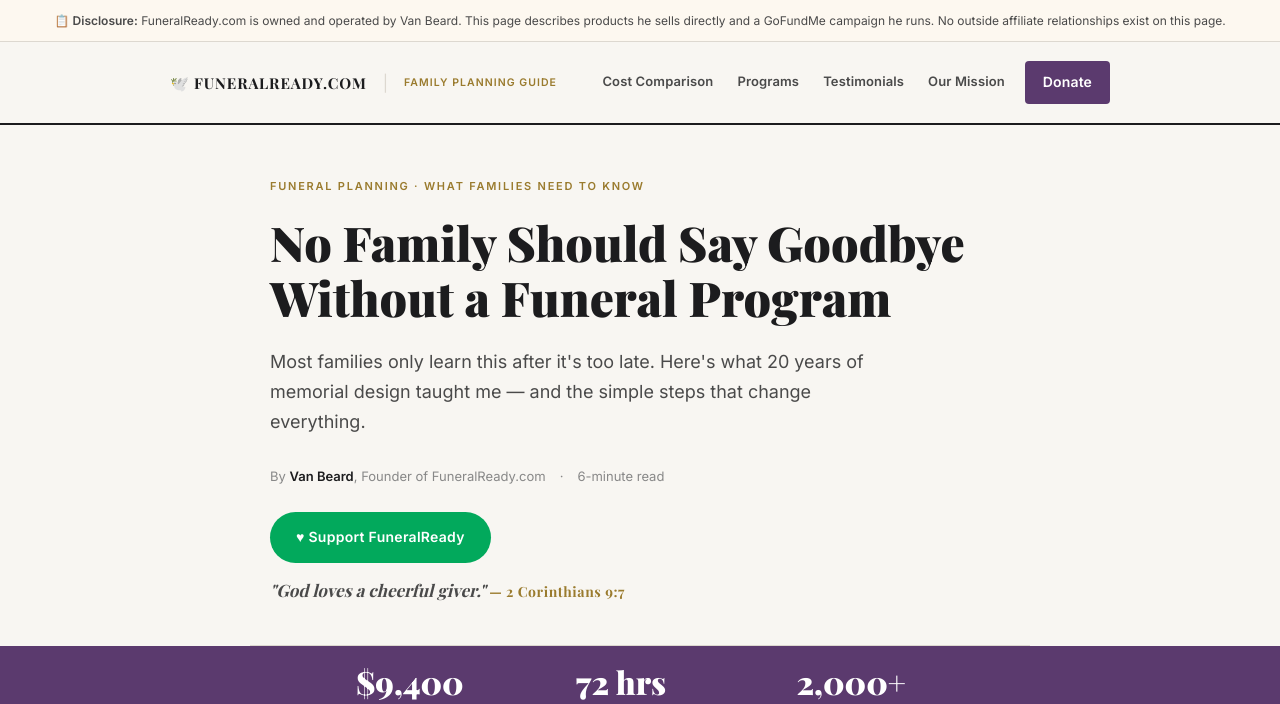
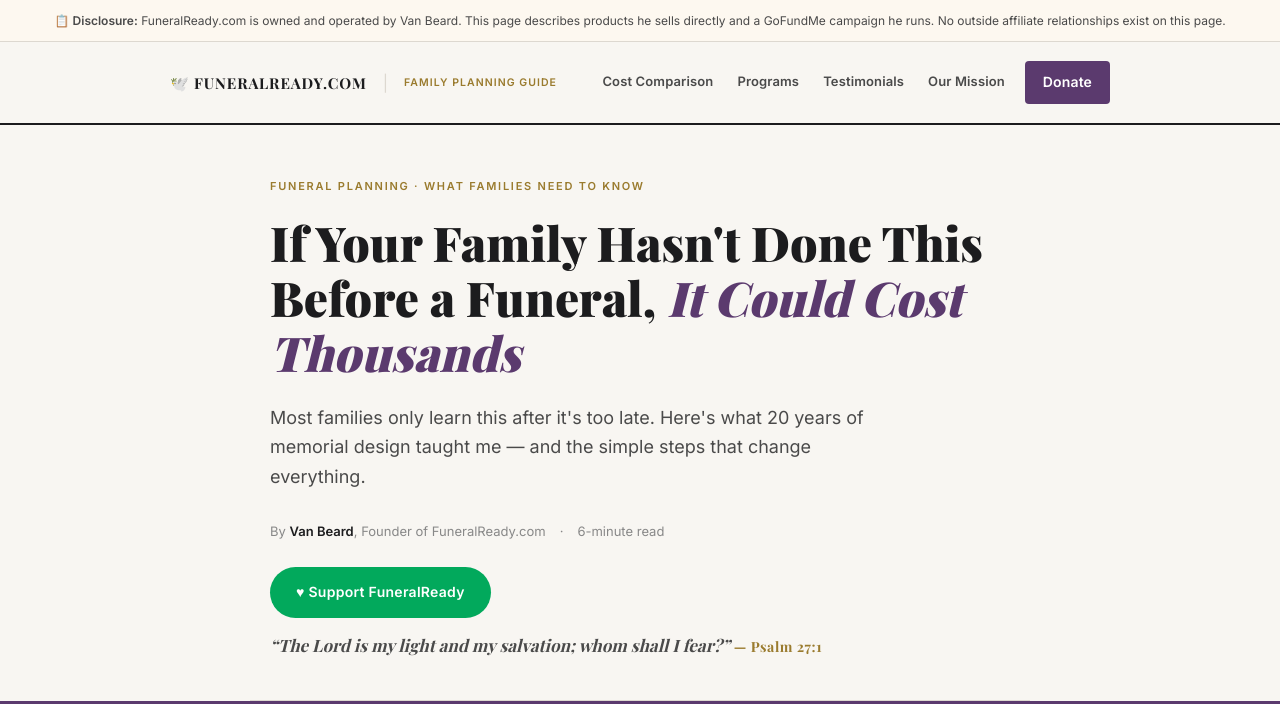
Before and after one commit to speedyhypnosis/funeralready-advertorial, a plain HTML site: page index.html in a window 1280 px wide. Shown: the top 704 px of the page. Drawn offline with nearby package versions, Linux system fonts and the light colour scheme; no server answers; a web font is replaced by a local one.

Commit message:
Add files via upload

```diff
--- a/index.html
+++ b/index.html
@@ -4,7 +4,7 @@
   <meta property="og:type" content="website" />
   <meta property="og:title" content="If Your Family Hasn't Done This Before a Funeral, It Could Cost Thousands" />
   <meta property="og:description" content="Four professionally designed, print-ready memorial programs. One free. Three at $47 each. Instant download. No family should say goodbye without a program." />
-  <meta property="og:image" content="https://funeralready.com/images/funeralready-preview.png" />
+  <meta property="og:image" content="funeralready-preview.png" />
   <meta property="og:url" content="https://funeralready.com/" />
   <link rel="canonical" href="https://funeralready.com/" />
   <link rel="icon" type="image/png" href="/favicon-96x96.png" sizes="96x96" />
@@ -13,13 +13,13 @@
   <link rel="apple-touch-icon" sizes="180x180" href="/apple-touch-icon.png" />
   <meta name="apple-mobile-web-app-title" content="FuneralReady" />
   <link rel="manifest" href="/site.webmanifest" />
+  <link rel="apple-touch-icon" sizes="180x180" href="images/apple-touch-icon.png">
   <link rel="icon" type="image/png" sizes="192x192" href="images/android-chrome-192x192.png">
   <link rel="icon" type="image/png" sizes="512x512" href="images/android-chrome-512x512.png">
   <meta name="twitter:card" content="summary_large_image" />
   <meta charset="UTF-8" />
   <meta name="viewport" content="width=device-width, initial-scale=1.0" />
-  <meta name="google-site-verification" content="bd1Q3qWNczIOuKOykep6mgEV-9eoxMK6kZu3Mz0ojQg" />
-  <title>Done-For-You Funeral Programs | Instant Download | FuneralReady.com</title>
+  <title>No Family Should Say Goodbye Without a Program | FuneralReady</title>
   <meta name="description" content="Done-for-you funeral programs from FuneralReady.com — one free for families in need, three at $47. Instant download. 20+ years of memorial design experience.">
   <link href="https://fonts.googleapis.com/css2?family=Playfair+Display:ital,wght@0,700;0,900;1,700&family=Inter:wght@400;500;600&display=swap" rel="stylesheet" />
   <style>
@@ -595,7 +595,7 @@
   "@type": "Article",
   "headline": "If Your Family Hasn't Done This Before a Funeral, It Could Cost Thousands",
   "description": "Four professionally designed, print-ready memorial programs. One free. Three at $47 each. Instant download. No family should say goodbye without a program.",
-  "image": "https://funeralready.com/images/funeralready-preview.png",
+  "image": "https://funeralready.com/funeralready-preview.png",
   "author": {
     "@type": "Person",
     "name": "Van Beard",
@@ -606,7 +606,7 @@
     "name": "FuneralReady.com",
     "logo": {
       "@type": "ImageObject",
-      "url": "https://funeralready.com/images/funeralready-preview.png"
+      "url": "https://funeralready.com/funeralready-preview.png"
     }
   },
   "mainEntityOfPage": {
@@ -629,7 +629,7 @@
         "@type": "Product",
         "name": "Forever in Our Hearts",
         "description": "Complete, print-ready memorial program. Design, scripture, and tribute text all included. Nothing to edit, download and print immediately.",
-        "image": "https://funeralready.com/images/funeralready-preview.png",
+        "image": "https://funeralready.com/funeralready-preview.png",
         "url": "https://ko-fi.com/s/b12810569d",
         "offers": {
           "@type": "Offer",
@@ -647,7 +647,7 @@
         "@type": "Product",
         "name": "In Loving Memory",
         "description": "Complete, print-ready one-page memorial program. Professional design, scripture, and text all included.",
-        "image": "https://funeralready.com/images/funeralready-preview.png",
+        "image": "https://funeralready.com/funeralready-preview.png",
         "url": "https://ko-fi.com/s/9d491916eb",
         "offers": {
           "@type": "Offer",
@@ -665,7 +665,7 @@
         "@type": "Product",
         "name": "A Life Well Lived",
         "description": "Complete, print-ready one-page memorial program. Warm, dignified design with tribute text included.",
-        "image": "https://funeralready.com/images/funeralready-preview.png",
+        "image": "https://funeralready.com/funeralready-preview.png",
         "url": "https://ko-fi.com/s/15bd891e77",
         "offers": {
           "@type": "Offer",
@@ -683,7 +683,7 @@
         "@type": "Product",
         "name": "Celebrating a Life",
         "description": "Complete, print-ready one-page memorial program. Joyful, uplifting design with tribute text included.",
-        "image": "https://funeralready.com/images/funeralready-preview.png",
+        "image": "https://funeralready.com/funeralready-preview.png",
         "url": "https://ko-fi.com/s/0af85f033b",
         "offers": {
           "@type": "Offer",
@@ -743,7 +743,7 @@
 <!-- HERO -->
 <header class="hero" id="top">
   <p class="hero-eyebrow">Funeral Planning · What Families Need to Know</p>
-  <h1>No Family Should Say Goodbye Without a Funeral Program</h1>
+  <h1>If Your Family Hasn't Done This Before a Funeral, <em>It Could Cost Thousands</em></h1>
   <p class="hero-deck">Most families only learn this after it's too late. Here's what 20 years of memorial design taught me — and the simple steps that change everything.</p>
   <div class="hero-meta">
     <span>By <strong>Van Beard</strong>, Founder of FuneralReady.com</span>
@@ -751,7 +751,74 @@
     <span>6-minute read</span>
   </div>
   <a class="hero-pill-cta" href="https://www.gofundme.com/f/funeralready" target="_blank">♥ Support FuneralReady</a>
-  <p class="hero-scripture">"God loves a cheerful giver." <cite>— 2 Corinthians 9:7</cite></p>
+  <p class="hero-scripture" id="daily-verse"></p>
+  <script>
+    var verses = [
+      {text: "\u201cGod loves a cheerful giver.\u201d", ref: "2 Corinthians 9:7"},
+      {text: "\u201cThe Lord is my shepherd; I shall not want.\u201d", ref: "Psalm 23:1"},
+      {text: "\u201cBlessed are those who mourn, for they shall be comforted.\u201d", ref: "Matthew 5:4"},
+      {text: "\u201cHe heals the brokenhearted and binds up their wounds.\u201d", ref: "Psalm 147:3"},
+      {text: "\u201cI am the resurrection and the life. Whoever believes in me, though he die, yet shall he live.\u201d", ref: "John 11:25"},
+      {text: "\u201cPeace I leave with you; my peace I give to you.\u201d", ref: "John 14:27"},
+      {text: "\u201cThe Lord is close to the brokenhearted and saves those who are crushed in spirit.\u201d", ref: "Psalm 34:18"},
+      {text: "\u201cDo not let your hearts be troubled. You believe in God; believe also in me.\u201d", ref: "John 14:1"},
+      {text: "\u201cFor everything there is a season, and a time for every matter under heaven.\u201d", ref: "Ecclesiastes 3:1"},
+      {text: "\u201cA time to weep, and a time to laugh; a time to mourn, and a time to dance.\u201d", ref: "Ecclesiastes 3:4"},
+      {text: "\u201cCome to me, all who labor and are heavy laden, and I will give you rest.\u201d", ref: "Matthew 11:28"},
+      {text: "\u201cEven though I walk through the valley of the shadow of death, I will fear no evil, for you are with me.\u201d", ref: "Psalm 23:4"},
+      {text: "\u201cFor I know the plans I have for you, declares the Lord, plans for welfare and not for evil, to give you a future and a hope.\u201d", ref: "Jeremiah 29:11"},
+      {text: "\u201cThe Lord himself goes before you and will be with you; he will never leave you nor forsake you.\u201d", ref: "Deuteronomy 31:8"},
+      {text: "\u201cGrief is the price we pay for love.\u201d\u2014 and love is a gift from God.", ref: "1 John 4:8"},
+      {text: "\u201cCast your burden on the Lord, and he will sustain you.\u201d", ref: "Psalm 55:22"},
+      {text: "\u201cHe will wipe away every tear from their eyes, and death shall be no more.\u201d", ref: "Revelation 21:4"},
+      {text: "\u201cFor God so loved the world, that he gave his only Son, that whoever believes in him should not perish but have eternal life.\u201d", ref: "John 3:16"},
+      {text: "\u201cThe Lord is my light and my salvation; whom shall I fear?\u201d", ref: "Psalm 27:1"},
+      {text: "\u201cI can do all things through him who strengthens me.\u201d", ref: "Philippians 4:13"},
+      {text: "\u201cAnd we know that for those who love God all things work together for good.\u201d", ref: "Romans 8:28"},
+      {text: "\u201cMourning may last for the night, but joy comes in the morning.\u201d", ref: "Psalm 30:5"},
+      {text: "\u201cDo not fear, for I am with you; do not be afraid, for I am your God.\u201d", ref: "Isaiah 41:10"},
+      {text: "\u201cBlessed be the God and Father of our Lord Jesus Christ, the Father of mercies and God of all comfort.\u201d", ref: "2 Corinthians 1:3"},
+      {text: "\u201cThose who hope in the Lord will renew their strength.\u201d", ref: "Isaiah 40:31"},
+      {text: "\u201cSurely goodness and mercy shall follow me all the days of my life.\u201d", ref: "Psalm 23:6"},
+      {text: "\u201cIn my Father\u2019s house are many rooms. I go to prepare a place for you.\u201d", ref: "John 14:2"},
+      {text: "\u201cLove never ends.\u201d", ref: "1 Corinthians 13:8"},
+      {text: "\u201cBe still, and know that I am God.\u201d", ref: "Psalm 46:10"},
+      {text: "\u201cThe righteous has a refuge when he dies.\u201d", ref: "Proverbs 14:32"},
+      {text: "\u201cGod is our refuge and strength, a very present help in trouble.\u201d", ref: "Psalm 46:1"}
+    ];
+    // Use verse list as fallback, but try to fetch from API
+    var today = new Date();
+    var dayIndex = (today.getFullYear() * 365 + today.getMonth() * 31 + today.getDate()) % verses.length;
+    var fallback = verses[dayIndex];
+
+    // API verse references matching our list
+    var apiRefs = [
+      "2 Corinthians 9:7","Psalm 23:1","Matthew 5:4","Psalm 147:3",
+      "John 11:25","John 14:27","Psalm 34:18","John 14:1",
+      "Ecclesiastes 3:1","Ecclesiastes 3:4","Matthew 11:28","Psalm 23:4",
+      "Jeremiah 29:11","Deuteronomy 31:8","1 John 4:8","Psalm 55:22",
+      "Revelation 21:4","John 3:16","Psalm 27:1","Philippians 4:13",
+      "Romans 8:28","Psalm 30:5","Isaiah 41:10","2 Corinthians 1:3",
+      "Isaiah 40:31","Psalm 23:6","John 14:2","1 Corinthians 13:8",
+      "Psalm 46:10","Proverbs 14:32","Psalm 46:1"
+    ];
+
+    var apiRef = encodeURIComponent(apiRefs[dayIndex]);
+
+    fetch('https://bible-api.com/' + apiRef + '?translation=kjv')
+      .then(function(r) { return r.json(); })
+      .then(function(data) {
+        if (data && data.text) {
+          var text = data.text.trim().replace(/\n/g, ' ');
+          document.getElementById('daily-verse').innerHTML = '\u201c' + text + '\u201d <cite>\u2014 ' + data.reference + ' (KJV)</cite>';
+        } else {
+          document.getElementById('daily-verse').innerHTML = fallback.text + ' <cite>\u2014 ' + fallback.ref + '</cite>';
+        }
+      })
+      .catch(function() {
+        document.getElementById('daily-verse').innerHTML = fallback.text + ' <cite>\u2014 ' + fallback.ref + '</cite>';
+      });
+  </script>
 </header>
 <!-- STAT BAR -->
 <div class="stat-bar">
@@ -772,7 +839,7 @@
 </div>
 <!-- HERO IMAGE -->
 <div style="max-width: 780px; margin: 0 auto; padding: 32px 20px 0; margin-bottom: 0;">
-  <img src="images/funeralready-preview.png" alt="Funeral Ready Programs — No Family Should Say Goodbye Without a Program" style="width: 100%; border-radius: 8px; display: block;" />
+  <img src="funeralready-preview.png" alt="Funeral Ready Programs — No Family Should Say Goodbye Without a Program" style="width: 100%; border-radius: 8px; display: block;" />
 </div>
 <!-- ARTICLE -->
 <article class="article" style="padding-top: 0px;">
```
